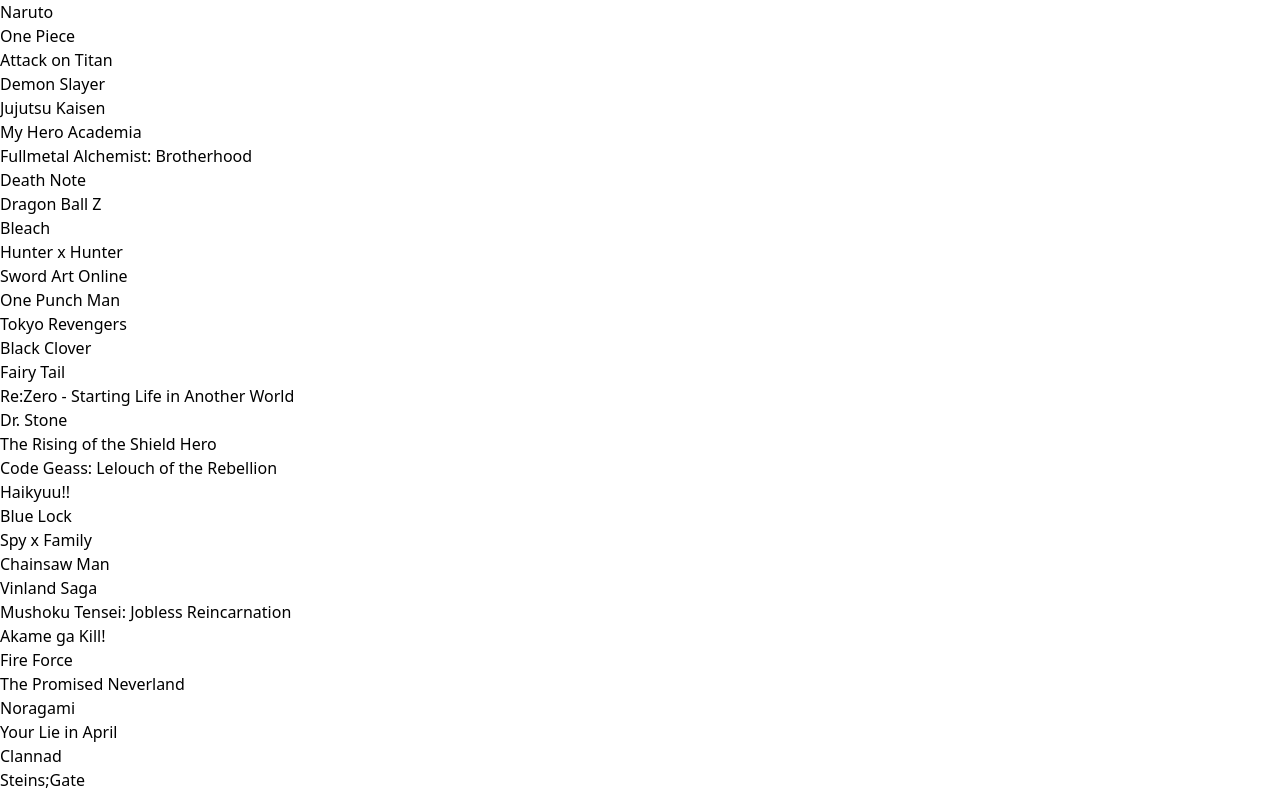
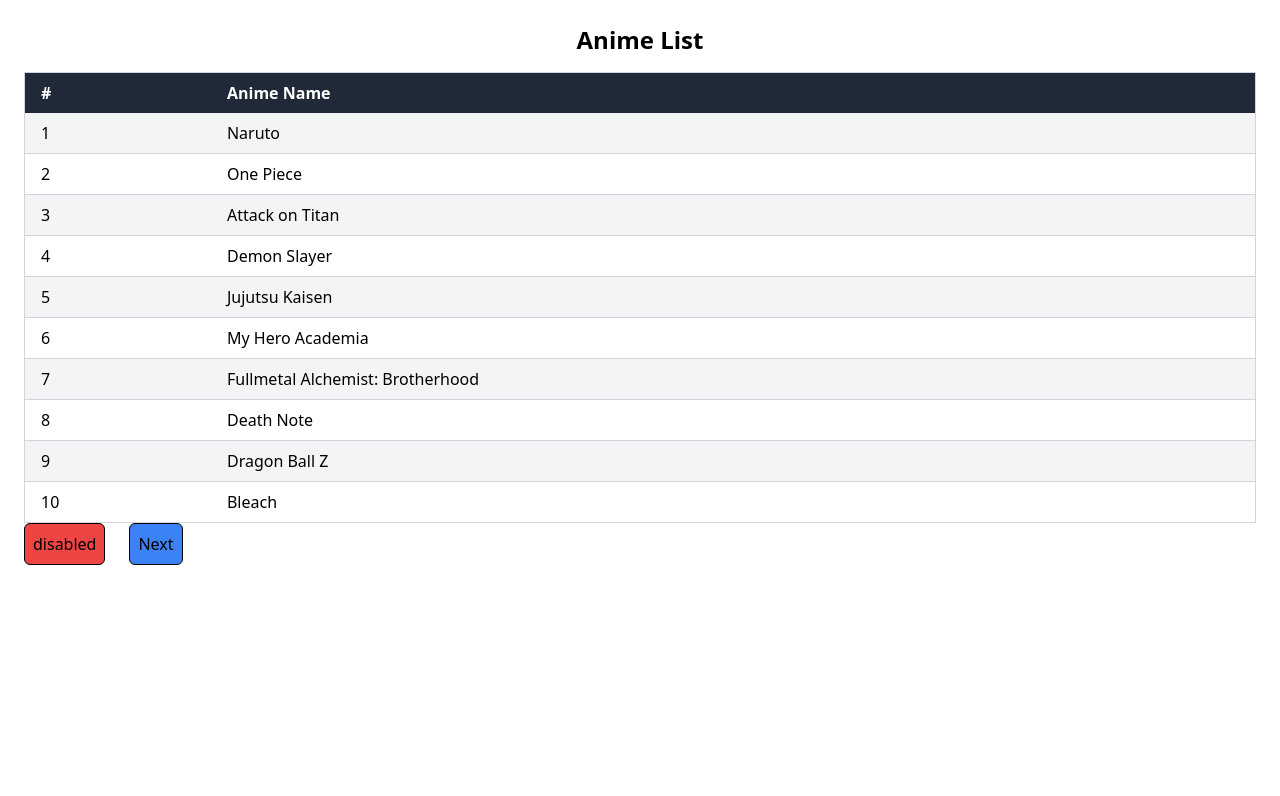
Before and after one commit to akshitchowdhury/playground, a React (Create React App) app: page / in a window 1280 px wide. Shown: the top 796 px of the page. Built offline with nearby package versions, Linux system fonts and the light colour scheme.

Commit message:
paginationTest2

```diff
--- a/src/playFiles/FilterList/FilterList.jsx
+++ b/src/playFiles/FilterList/FilterList.jsx
@@ -1,60 +1,65 @@
-// import React, { useEffect, useState } from 'react'
-// import data from './data'
-
-// const FilterList = () => {
-
-//     const[animeList,setAnimeList] = useState([])
-//     const[searchAnime,setSearchAnime] = useState("")
-
-//     useEffect(()=>{
-//             setAnimeList(data.filter((anime)=>anime.toLowerCase().includes(searchAnime.toLowerCase())))
-//     },[searchAnime])
-
-//     const handleFilterWithA = ()=>{
-//         setAnimeList(data.filter((anime)=>anime.toLowerCase().charAt(0)==="a"))
-//     }
-//     // const fileterdAnimeList = setAnimeList(animeList.filter((anime)=>anime===searchAnime.toLowerCase()))
-//     return (
-//     <div>
-//     <button onClick={handleFilterWithA}>Filter anime with "A"</button>
-//     <button onClick={()=>setAnimeList(data)}>Reset List</button>
-//     <input type='text' value={searchAnime} onChange={(e)=>setSearchAnime(e.target.value)} placeholder='Search Anime'/>
-//             {
-//                 animeList.map((anime,index)=>(<>
-//                     <div key={index}>
-//                         <p>{anime}</p>
-//                     </div>
-//                 </>))
-//             }
-//     </div>
-//   )
-// }
-
-// export default FilterList
-
-
-import React, { useEffect, useState } from 'react'
-import data from './data'
+import React, { useEffect, useState } from 'react';
+import data from './data';
 
 const FilterList = () => {
-    const[animeList,setAnimeList] = useState([])
+  const [animeList, setAnimeList] = useState([]);
+  const[paginatedList,setPagionatedList] = useState([])
+  const[animeIndex,setAnimeIndex] = useState(0)
 
+  const itemsPerPage = 10
+    const handleNExt = ()=>{
+        if(animeIndex-itemsPerPage<animeList.length){
+            setAnimeIndex(animeIndex+itemsPerPage)
+
+        }
+            }
+    const handlePrev = ()=>{
+        if(animeIndex-itemsPerPage>=0){
+            setAnimeIndex(animeIndex-itemsPerPage)
+        }
+
+        console.log("Prev button clicked")
+    }
     useEffect(()=>{
-        setAnimeList(data)
+        setAnimeList(data);
     },[])
+  useEffect(() => {
+
+    setPagionatedList(animeList.slice(animeIndex,animeIndex+itemsPerPage))
+  }, [animeList,animeIndex]);
+
   return (
-    <>
-    <div>
-      {
-        animeList.map((anime,index)=>(<>
-            <p key={index}>
-                {anime}
-            </p>
-        </>))
-      }
+    <div className="p-6">
+      <h1 className="text-2xl font-bold mb-4 text-center">Anime List</h1>
+      <div className="overflow-x-auto">
+        <table className="min-w-full bg-white border border-gray-300 rounded-lg">
+          <thead>
+            <tr className="bg-gray-800 text-white">
+              <th className="px-4 py-2 text-left">#</th>
+              <th className="px-4 py-2 text-left">Anime Name</th>
+            </tr>
+          </thead>
+          <tbody>
+            {paginatedList.map((anime, index) => (
+
+              <tr
+                key={index}
+                className={`${index % 2 === 0 ? 'bg-gray-100' : 'bg-white'} border-b border-gray-300`}
+              >
+                <td className="px-4 py-2">{animeIndex+index+1}</td>
+                <td className="px-4 py-2">{anime}</td>
+              </tr>
+            ))}
+          </tbody>
+        </table>
+        <div className='flex flex-row gap-6'>
+        <button disabled={animeIndex===0} onClick={handlePrev} className='p-2 bg-red-500 border-[1px] border-black rounded-md'>{animeIndex>0 ? "Prev" : "disabled"} </button>
+        <button className={`p-2 bg-blue-500 border-[1px] border-black rounded-md ${animeIndex + itemsPerPage >= animeList.length ? 'opacity-50 cursor-not-allowed' : ''}`}
+            disabled={animeIndex + itemsPerPage >= animeList.length} onClick={handleNExt}>Next</button>
+        </div>
+      </div>
     </div>
-    </>
-  )
-}
+  );
+};
 
-export default FilterList
+export default FilterList;
```
